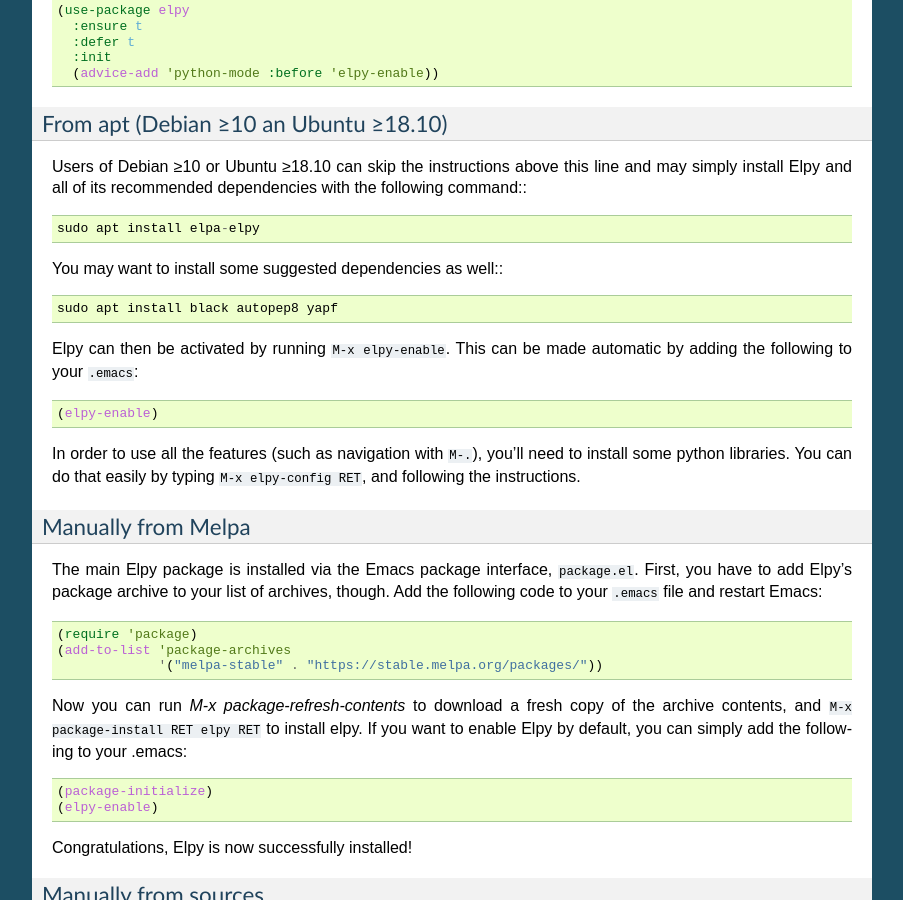
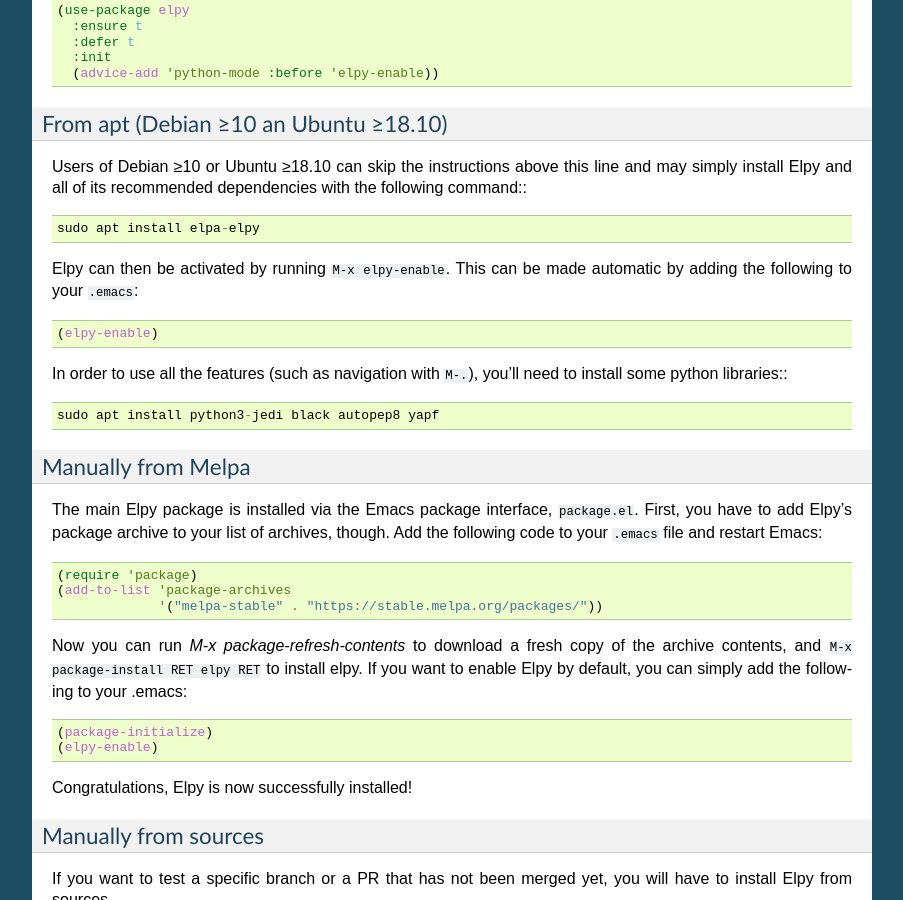
Before and after one commit to jorgenschaefer/elpy, a Sphinx documentation site: the page built from docs/introduction.rst, in a window 1280 px wide and 900 px high, scrolled down 663 px. Shown: the whole window, without its empty margins (198-1101 px from the left). Built offline with Sphinx 7.4.7, drawn with Linux system fonts in a browser that asks for light colours.

Commit message:
Update documentation for Debian installation
Debian installations do not use the RPC virtualenv,
so installing with pip through the `elpy-config` interface
is likely to fail. This commit adds somme information on how to
install the needed packages from the Debian repository instead.

```diff
--- a/docs/introduction.rst
+++ b/docs/introduction.rst
@@ -66,9 +66,6 @@
 
   sudo apt install elpa-elpy
 
-You may want to install some suggested dependencies as well:::
-
-  sudo apt install black autopep8 yapf
 
 Elpy can then be activated by running ``M-x elpy-enable``.
 This can be made automatic by adding the following to your ``.emacs``:
@@ -77,10 +74,11 @@
 
   (elpy-enable)
 
+In order to use all the features (such as navigation with ``M-.``),
+you'll need to install some python libraries:::
 
-In order to use all the features (such as navigation with ``M-.``),
-you'll need to install some python libraries.  You can do that easily
-by typing ``M-x elpy-config RET``, and following the instructions.
+  sudo apt install python3-jedi black autopep8 yapf
+
 
 Manually from Melpa
 -------------------
```
